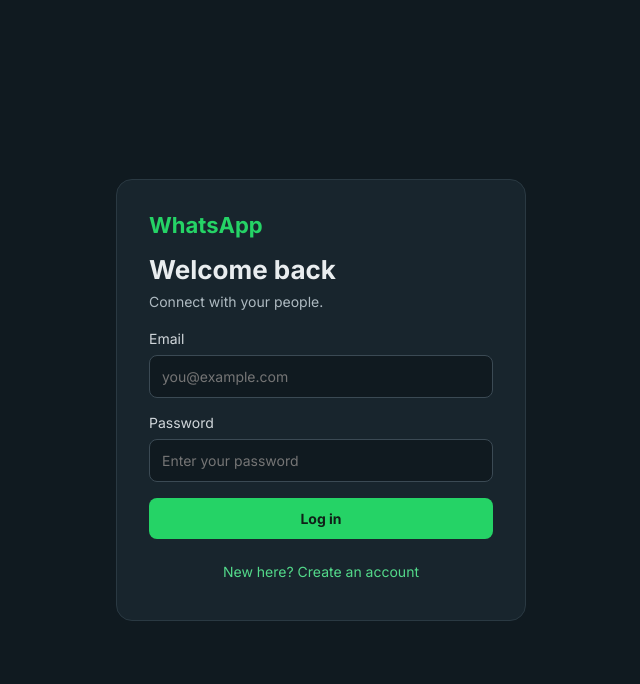
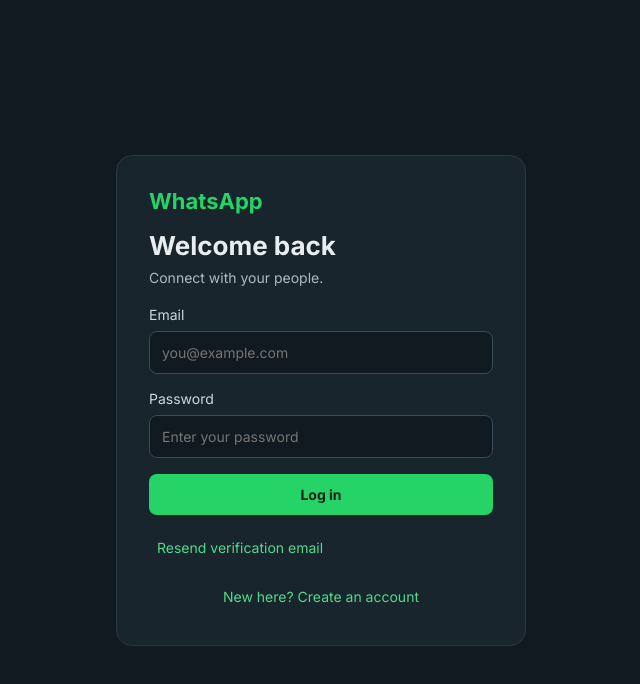
Before and after one commit to Harshjadhav003/WhatsApp, a React app in the folder frontend/: page / in a window 1280 px wide. Shown: the top 684 px of the page, without its empty margins (319-959 px from the left). Built offline with nearby package versions, Linux system fonts and the light colour scheme; the HTML template or start-up script is replaced by a standard one.

Commit message:
feat(auth): add resend email verification UI

```diff
--- a/frontend/src/AuthScreen.jsx
+++ b/frontend/src/AuthScreen.jsx
@@ -10,10 +10,13 @@
   const [password, setPassword] = useState("");
   const [error, setError] = useState("");
   const [loading, setLoading] = useState(false);
+  const [resendLoading, setResendLoading] = useState(false);
+  const [resendFeedback, setResendFeedback] = useState("");
 
   async function handleSubmit(event) {
     event.preventDefault();
     setError("");
+
     if (mode === "register" && name.trim().length < 2) {
       setError("Name must contain at least 2 characters.");
       return;
@@ -23,6 +26,7 @@
       setError("Password must be at least 6 characters.");
       return;
     }
+
     setLoading(true);
 
     try {
@@ -63,11 +67,44 @@
     }
   }
 
+  async function handleResendVerification() {
+    setResendFeedback("");
+
+    if (!email.trim()) {
+      setResendFeedback("Please enter your email address first.");
+      return;
+    }
+
+    setResendLoading(true);
+
+    try {
+      const response = await api.post("/auth/resend-verification", {
+        email: email.trim(),
+      });
+
+      setResendFeedback(
+        response.data.message ||
+          "If your account needs verification, instructions will be sent."
+      );
+    } catch (err) {
+      setResendFeedback(
+        err.response?.data?.message ||
+          "Could not process the request. Please try again."
+      );
+    } finally {
+      setResendLoading(false);
+    }
+  }
+
   return (
     <main className="auth-page">
       <form className="auth-card" onSubmit={handleSubmit}>
         <div className="auth-brand">WhatsApp</div>
-       <h1>{mode === "login" ? "Welcome back" : "Create your account"}</h1>
+
+        <h1>
+          {mode === "login" ? "Welcome back" : "Create your account"}
+        </h1>
+
         <p>Connect with your people.</p>
 
         {mode === "register" && (
@@ -88,7 +125,10 @@
           <input
             type="email"
             value={email}
-            onChange={(event) => setEmail(event.target.value)}
+            onChange={(event) => {
+              setEmail(event.target.value);
+              setResendFeedback("");
+            }}
             placeholder="you@example.com"
             autoComplete="email"
             required
@@ -124,12 +164,34 @@
               : "Create account"}
         </button>
 
+        {mode === "login" && (
+          <div className="resend-verification">
+            <button
+              className="auth-switch"
+              type="button"
+              onClick={handleResendVerification}
+              disabled={resendLoading}
+            >
+              {resendLoading
+                ? "Sending..."
+                : "Resend verification email"}
+            </button>
+
+            {resendFeedback && (
+              <p className="auth-feedback" role="status">
+                {resendFeedback}
+              </p>
+            )}
+          </div>
+        )}
+
         <button
           className="auth-switch"
           type="button"
           onClick={() => {
             setMode(mode === "login" ? "register" : "login");
             setError("");
+            setResendFeedback("");
           }}
         >
           {mode === "login"
```
Lines whose indentation alone changed are shown as unchanged.
